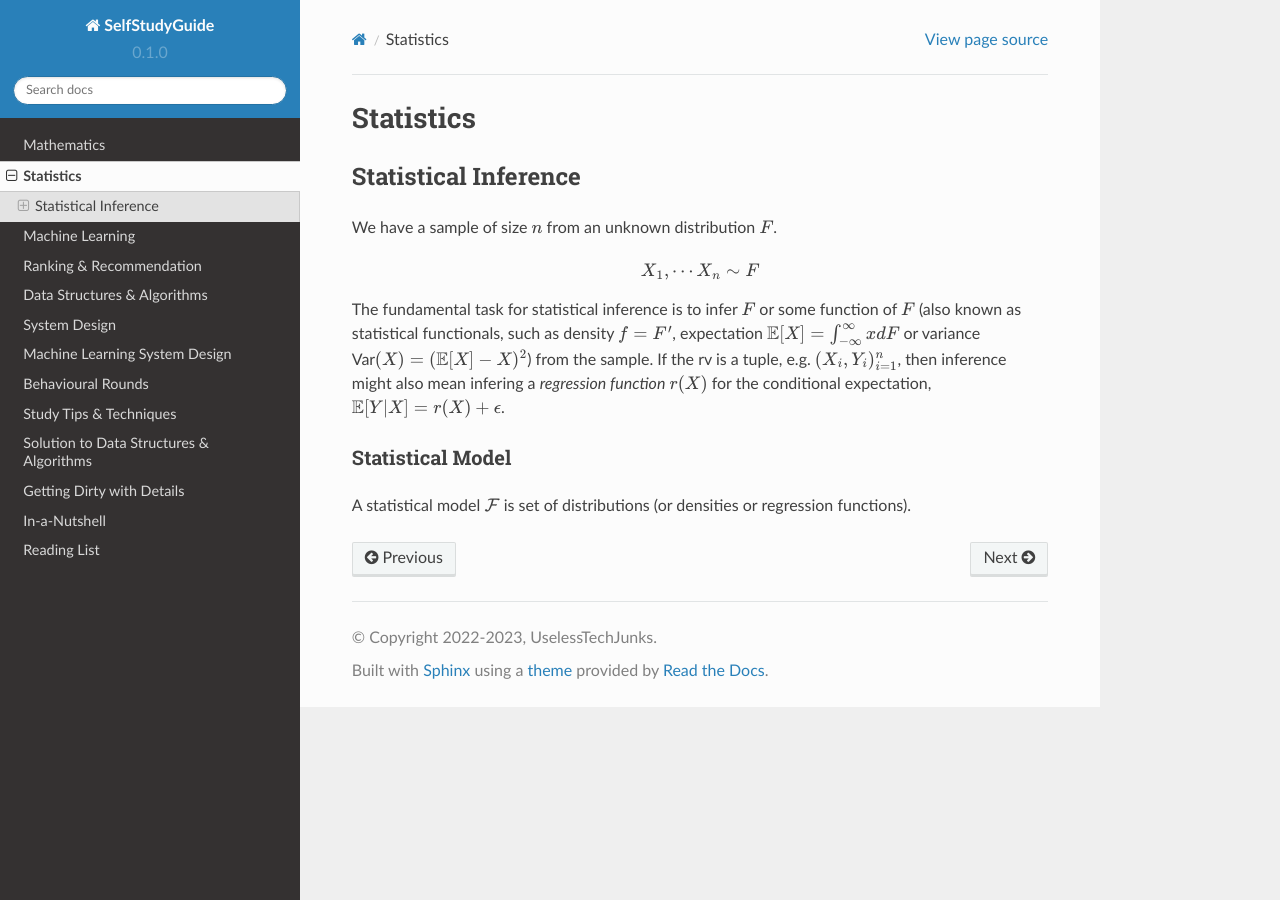
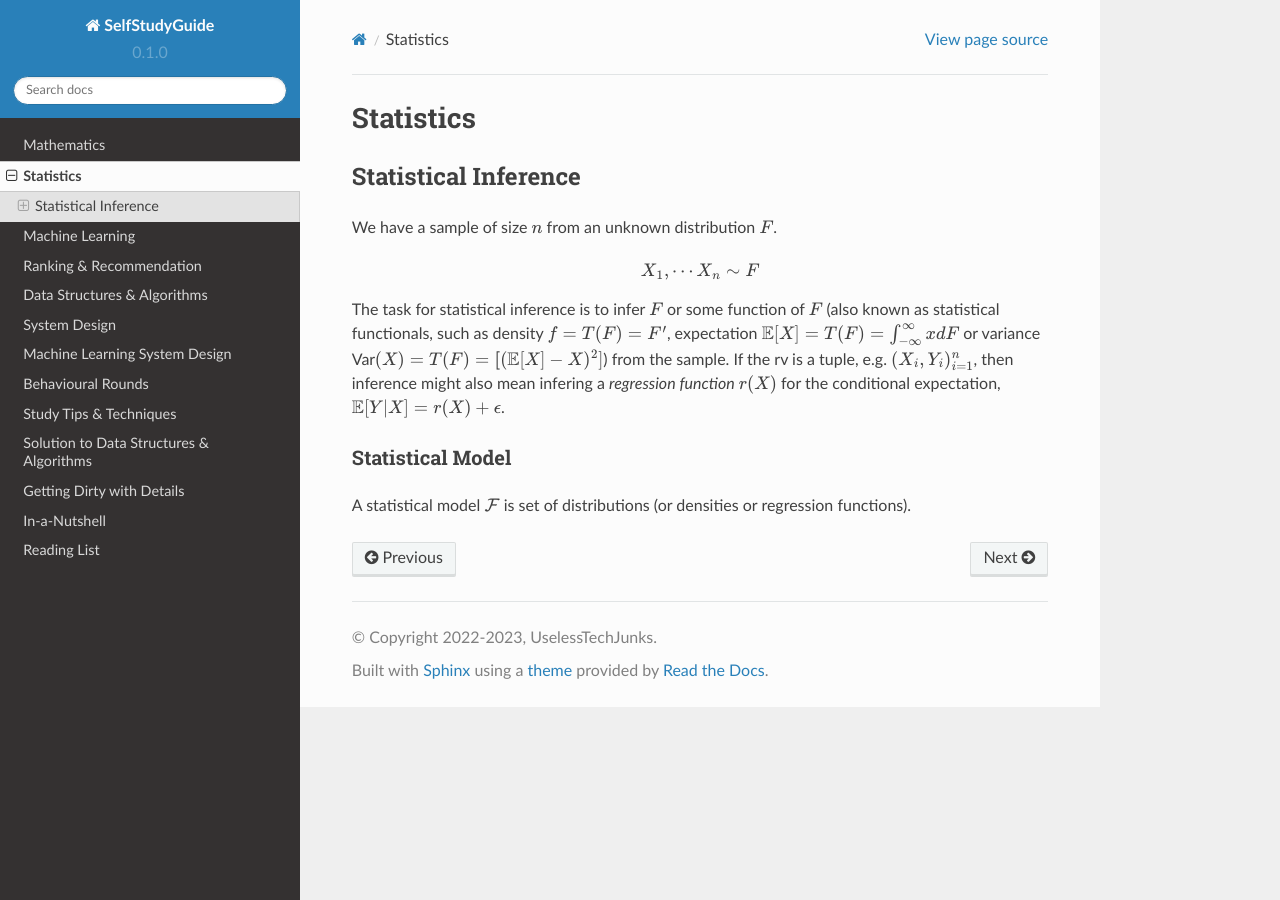
Before and after one commit to uselesstechjunks/leetcode, a Sphinx documentation site: the page built from docs/source/stat.rst, in a window 1280 px wide. Built offline with Sphinx 7.4.7 and the Read the Docs theme 2.0.0, drawn with Linux system fonts in a browser that asks for light colours.

Commit message:
Update stat.rst

```diff
--- a/docs/source/stat.rst
+++ b/docs/source/stat.rst
@@ -9,7 +9,7 @@ We have a sample of size :math:`n` from an unknown distribution :math:`F`.
 .. math::
     X_1,\cdots X_n \sim F
 
-The fundamental task for statistical inference is to infer :math:`F` or some function of :math:`F` (also known as statistical functionals, such as density :math:`f=F'`, expectation :math:`\mathbb{E}[X]=\int_{-\infty}^{\infty} x dF` or variance :math:`\text{Var}(X)=(\mathbb{E}[X]-X)^2`) from the sample. If the rv is a tuple, e.g. :math:`(X_i,Y_i)_{i=1}^n`, then inference might also mean infering a *regression function* :math:`r(X)` for the conditional expectation, :math:`\mathbb{E}[Y|X]=r(X)+\epsilon`.
+The task for statistical inference is to infer :math:`F` or some function of :math:`F` (also known as statistical functionals, such as density :math:`f=T(F)=F'`, expectation :math:`\mathbb{E}[X]=T(F)=\int_{-\infty}^{\infty} x dF` or variance :math:`\text{Var}(X)=T(F)=\mathbb[(\mathbb{E}[X]-X)^2]`) from the sample. If the rv is a tuple, e.g. :math:`(X_i,Y_i)_{i=1}^n`, then inference might also mean infering a *regression function* :math:`r(X)` for the conditional expectation, :math:`\mathbb{E}[Y|X]=r(X)+\epsilon`.
 
 Statistical Model
 ======================
```
